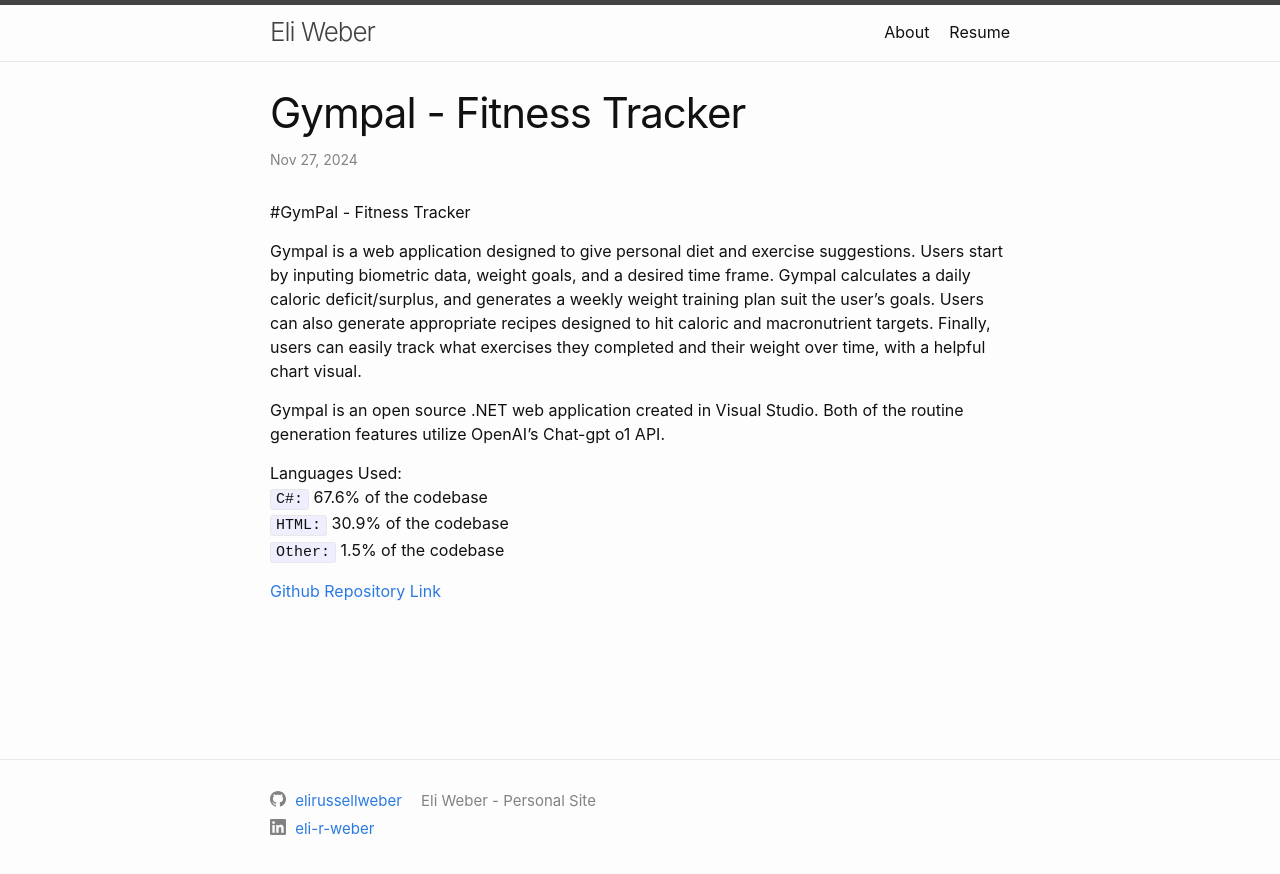
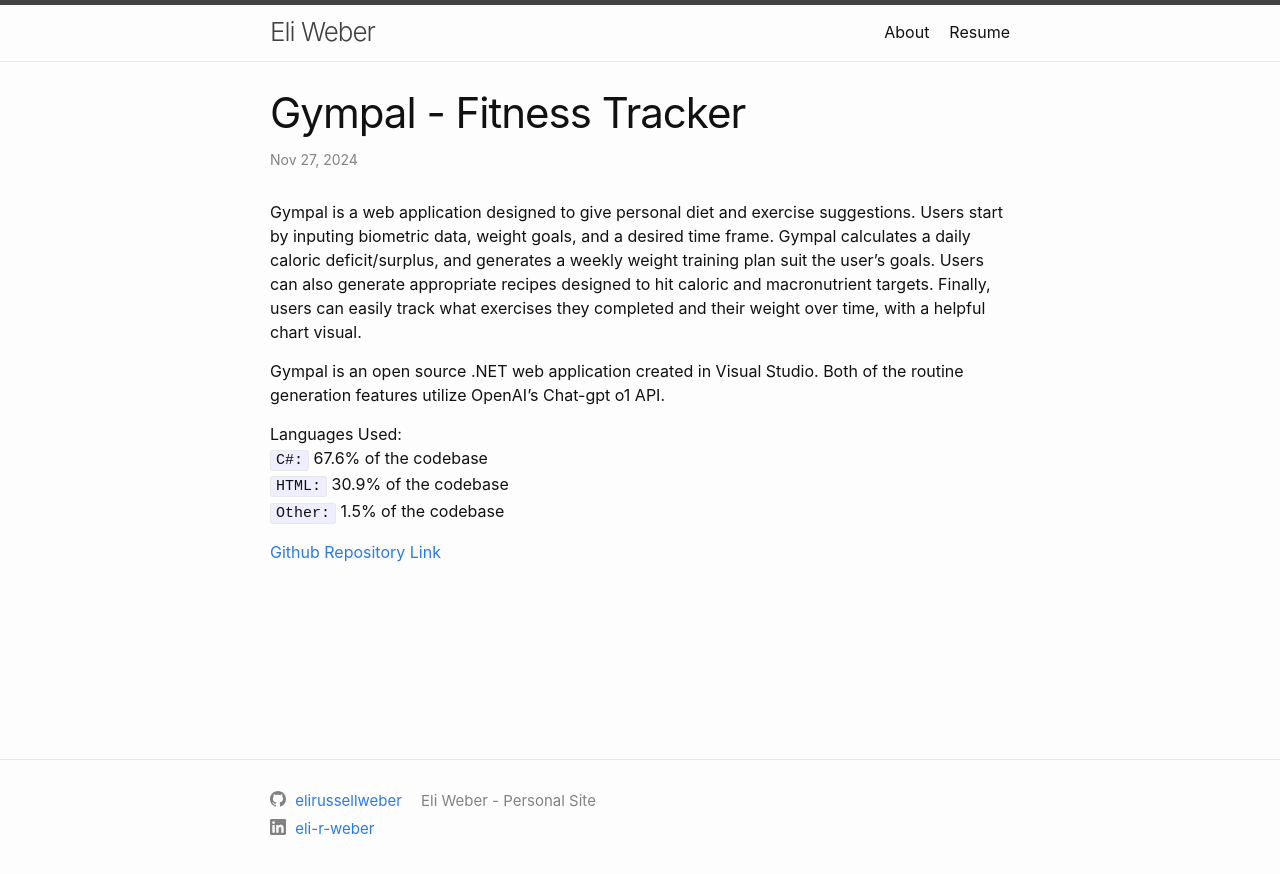
Before and after one commit to elirussellweber/elirussellweber, a Jekyll site: the page built from _posts/2024-11-27-gympal.markdown, in a window 1280 px wide. Shown: the top 874 px of the page. Built offline with Jekyll 4.4.1, drawn with Linux system fonts in a browser that asks for light colours.

Commit message:
Update 2024-11-27-gympal.markdown

```diff
--- a/_posts/2024-11-27-gympal.markdown
+++ b/_posts/2024-11-27-gympal.markdown
@@ -4,8 +4,6 @@ title:  "Gympal - Fitness Tracker"
 date:   2024-11-27 15:08:33 -0500
 categories: jekyll update
 ---
-#GymPal - Fitness Tracker
-
 Gympal is a web application designed to give personal diet and exercise suggestions. Users start by inputing biometric data, weight goals, and a desired time frame. Gympal calculates a daily caloric deficit/surplus, and generates a weekly weight training plan suit the user's goals. Users can also generate appropriate recipes designed to hit caloric and macronutrient targets. Finally, users can easily track what exercises they completed and their weight over time, with a helpful chart visual.
 
 Gympal is an open source .NET web application created in Visual Studio. Both of the routine generation features utilize OpenAI's Chat-gpt o1 API.
```
